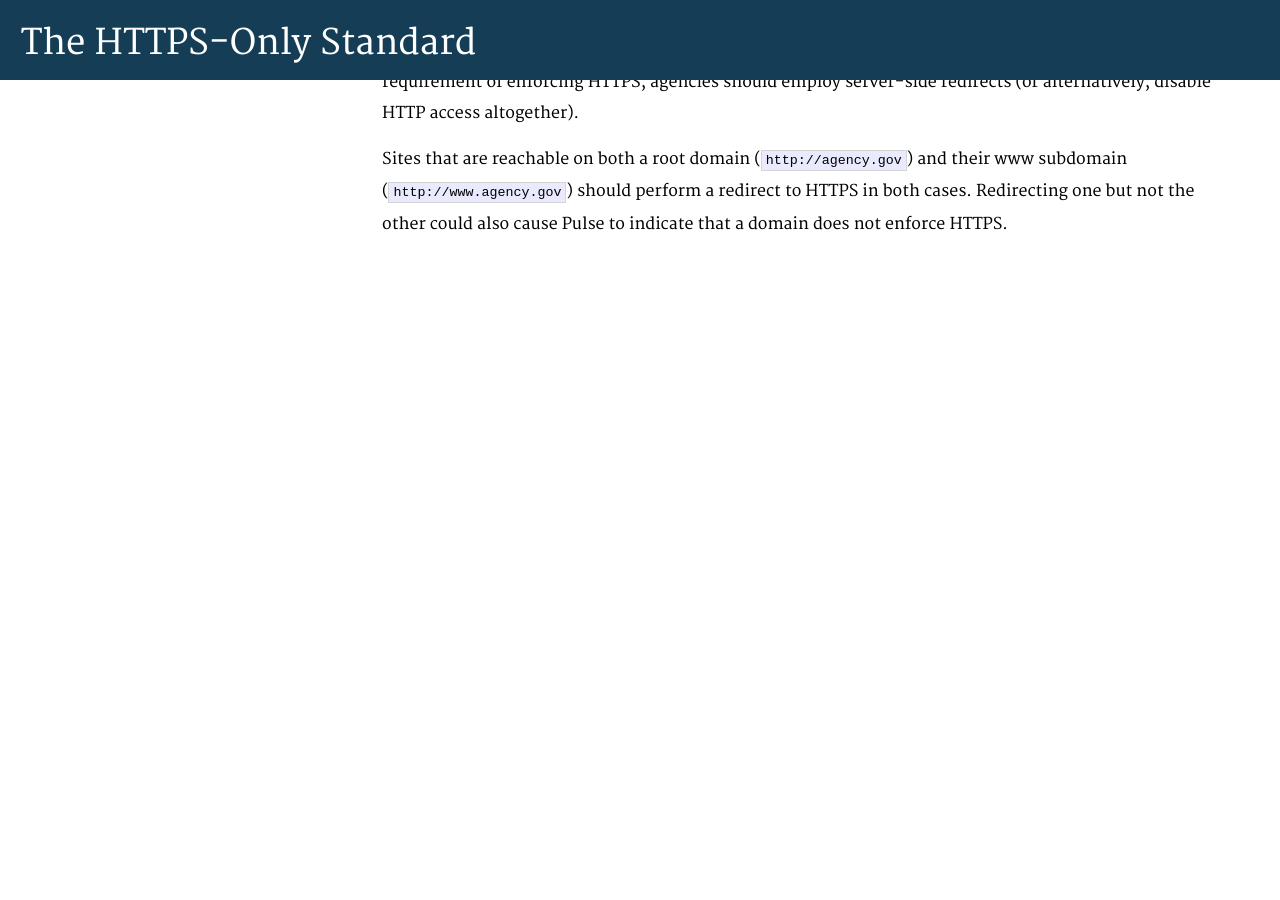
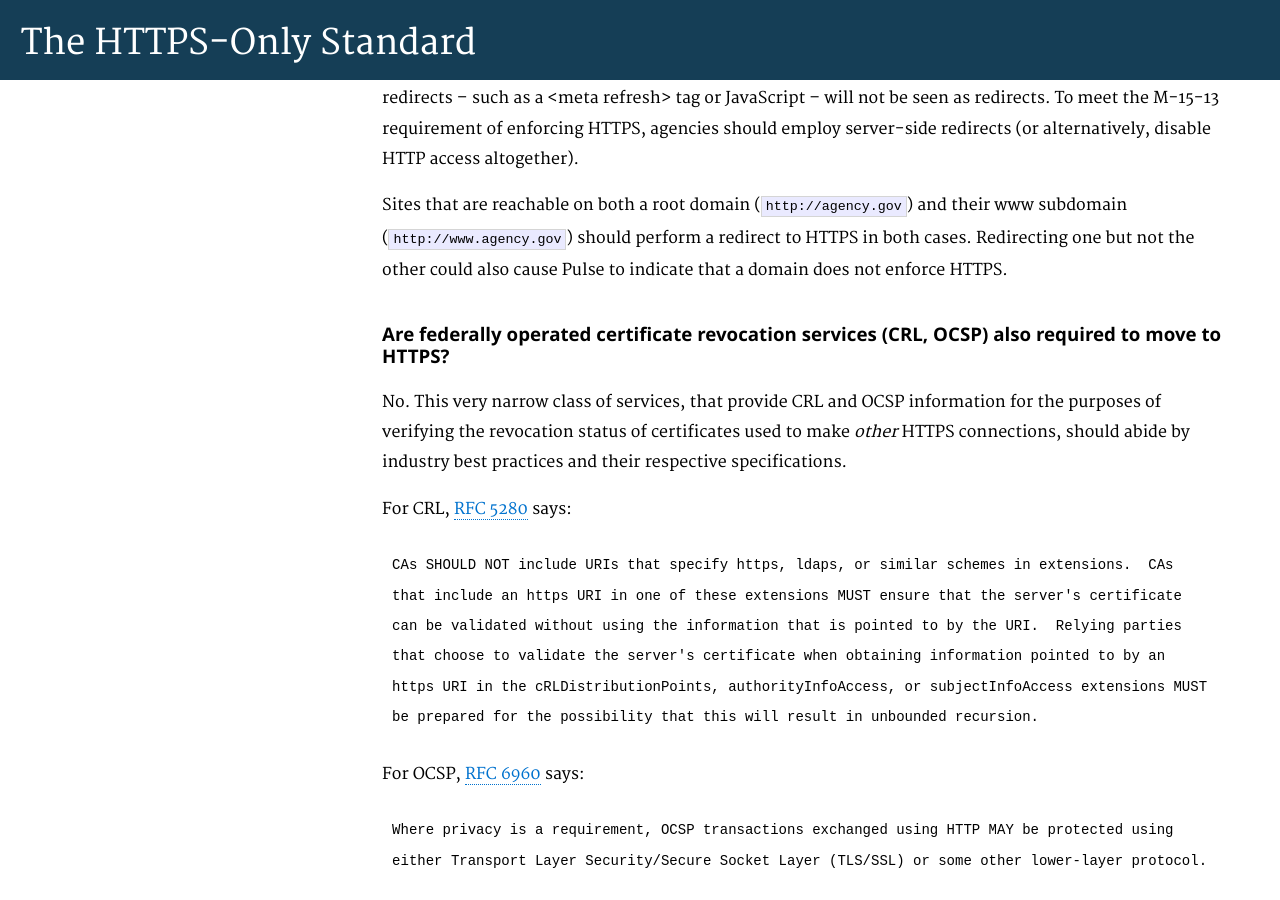
Before and after one commit to GSA/https, a Jekyll site: the page built from pages/guide.md, in a window 1280 px wide and 900 px high, scrolled down 3431 px. Built offline with Jekyll 4.4.1, drawn with Linux system fonts in a browser that asks for light colours; Markdown is read by kramdown in place of the engine named in the settings; before the commit the page ends 3686 px from its top, so only the background shows below that; some of the changed text lies outside the part shown.

Commit message:
Add a compliance FAQ answer about federal OCSP and CRL services

````diff
--- a/pages/guide.md
+++ b/pages/guide.md
@@ -19,6 +19,7 @@ This page provides implementation guidance for agencies by the White House Offic
   * [What about domains that are technically public, but in practice are only used internally?](#what-about-domains-that-are-technically-public,-but-in-practice-are-only-used-internally?)
   * [What happens to visitors using browsers that don&rsquo;t support HSTS, like older versions of Internet Explorer?](#what-happens-to-visitors-using-browsers-that-don't-support-hsts,-like-older-versions-of-internet-explorer?)
   * [This site redirects users to HTTPS -- why is Pulse saying it doesn't enforce HTTPS?](#this-site-redirects-users-to-https----why-is-pulse-saying-it-doesn't-enforce-https?)
+  * [Are federally operated certificate revocation services (CRL, OCSP) also required to move to HTTPS?](#are-federally-operated-certificate-revocation-services-(crl,-ocsp)-also-required-to-move-to-https?)
 
 
 ## Compliance and best practice checklist
@@ -99,3 +100,19 @@ Browsers that don't support HSTS are simply unaffected by HSTS, so there is no h
 [Pulse](https://pulse.cio.gov) looks for server-side redirects, using an appropriate HTTP response code. Sites that use client-side redirects -- such as a &lt;meta refresh&gt; tag or JavaScript -- will not be seen as redirects. To meet the M-15-13 requirement of enforcing HTTPS, agencies should employ server-side redirects (or alternatively, disable HTTP access altogether).
 
 Sites that are reachable on both a root domain (`http://agency.gov`) and their www subdomain (`http://www.agency.gov`) should perform a redirect to HTTPS in both cases. Redirecting one but not the other could also cause Pulse to indicate that a domain does not enforce HTTPS.
+
+### Are federally operated certificate revocation services (CRL, OCSP) also required to move to HTTPS?
+
+No. This very narrow class of services, that provide CRL and OCSP information for the purposes of verifying the revocation status of certificates used to make _other_ HTTPS connections, should abide by industry best practices and their respective specifications.
+
+For CRL, [RFC 5280](https://tools.ietf.org/html/rfc5280) says:
+
+```
+CAs SHOULD NOT include URIs that specify https, ldaps, or similar schemes in extensions.  CAs that include an https URI in one of these extensions MUST ensure that the server's certificate can be validated without using the information that is pointed to by the URI.  Relying parties that choose to validate the server's certificate when obtaining information pointed to by an https URI in the cRLDistributionPoints, authorityInfoAccess, or subjectInfoAccess extensions MUST be prepared for the possibility that this will result in unbounded recursion.
+```
+
+For OCSP, [RFC 6960](https://tools.ietf.org/html/rfc6960) says:
+
+```
+Where privacy is a requirement, OCSP transactions exchanged using HTTP MAY be protected using either Transport Layer Security/Secure Socket Layer (TLS/SSL) or some other lower-layer protocol.
+```
````
